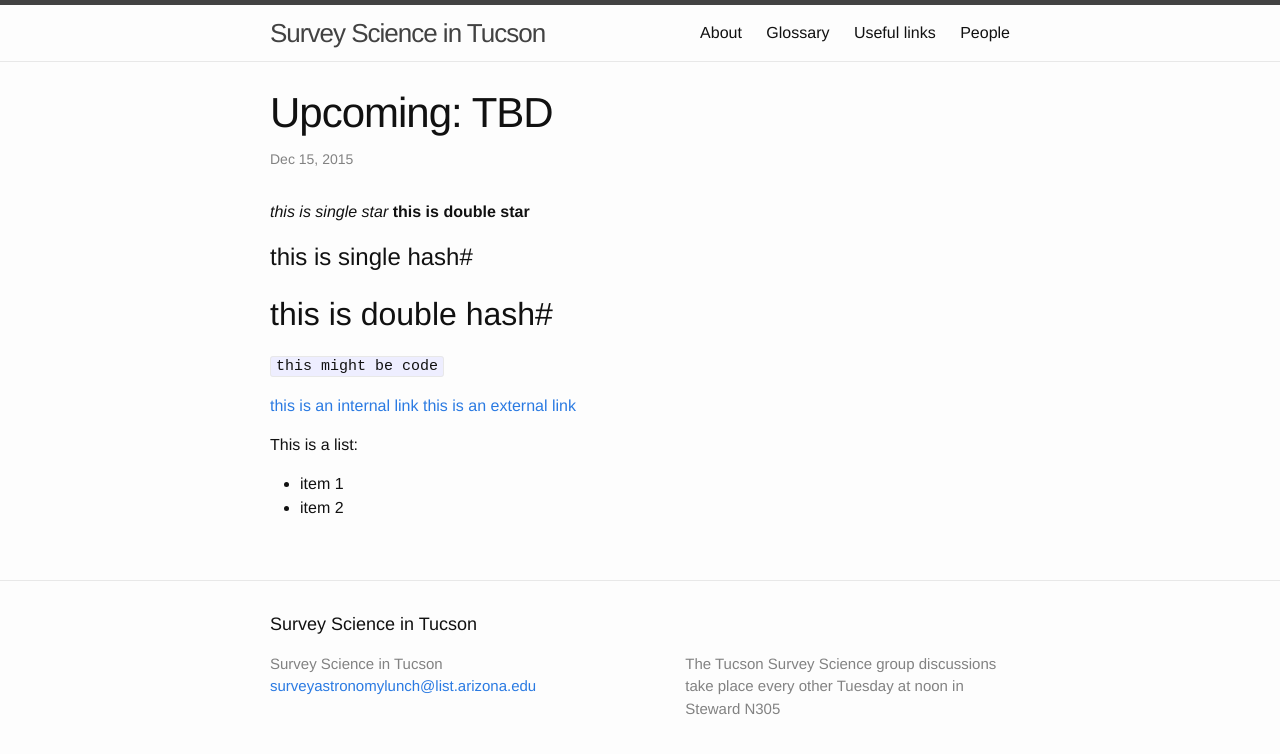
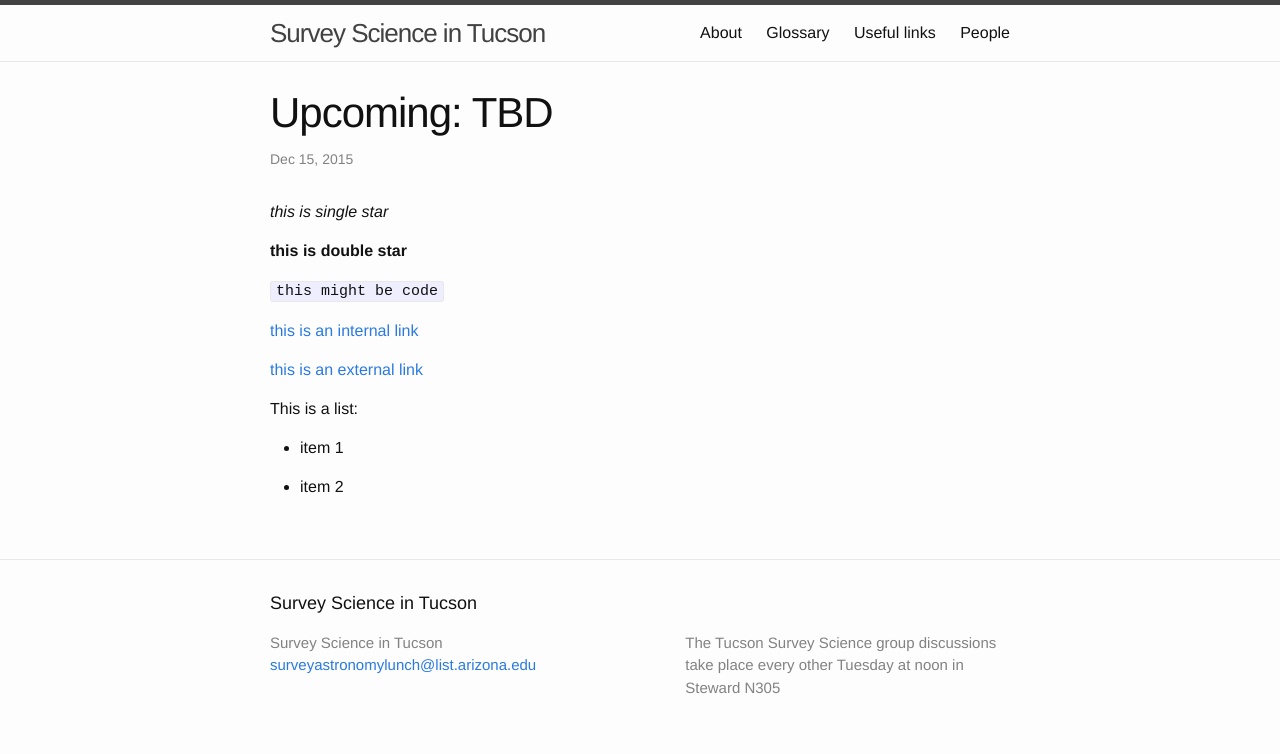
Before and after one commit to SurveyScience/SurveyScience.github.io, a Jekyll site: the page built from _posts/2015-12-15-tbd.markdown, in a window 1280 px wide. Shown: the top 754 px of the page. Built offline with Jekyll 4.4.1, drawn with Linux system fonts in a browser that asks for light colours.

Commit message:
small test changes

```diff
--- a/_posts/2015-12-15-tbd.markdown
+++ b/_posts/2015-12-15-tbd.markdown
@@ -6,14 +6,17 @@ categories: jekyll update
 ---
 
 *this is single star*
+
 **this is double star**
-#this is single hash#
-##this is double hash#
+
 `this might be code`
 
 [this is an internal link](../../../../../../slides/StewardLunch_2015.pdf)
+
 [this is an external link](http://www.arizona.edu)
 
 This is a list:
+
 * item 1
+
 * item 2
```
